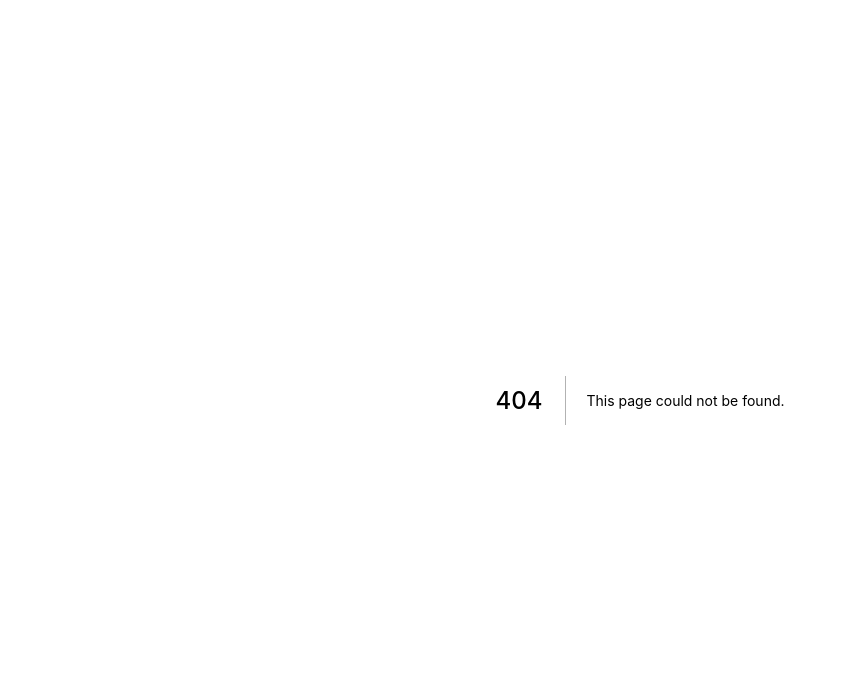
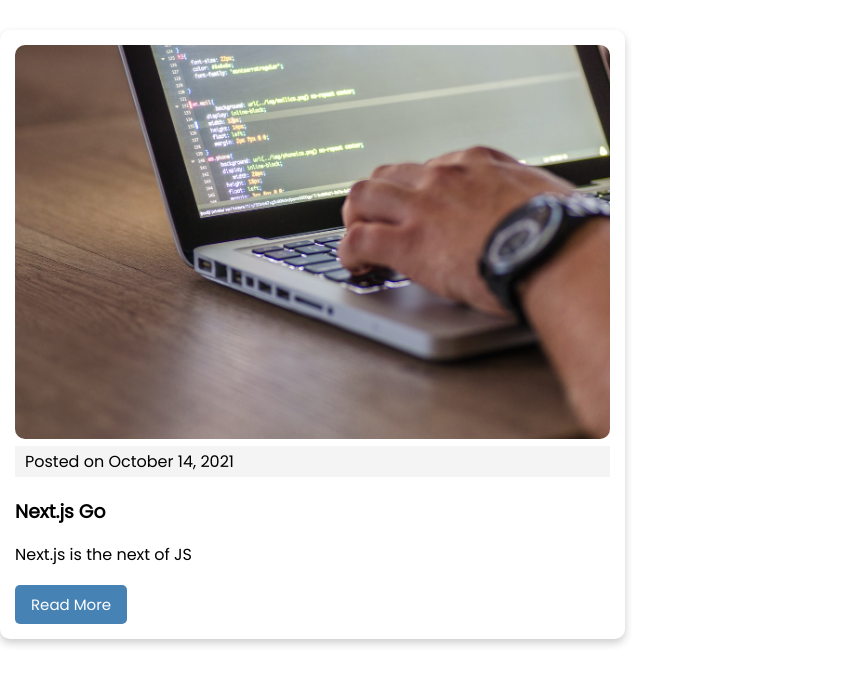
Before and after one commit to zenpow/beta.zenpow.com, a Next.js app: page /blogs in a window 1280 px wide. Before the commit this address had no page. Shown: the top 684 px of the page, without its empty margins (0-847 px from the left). Built offline with nearby package versions, Linux system fonts and the light colour scheme.

Commit message:
Create a draft version markdown blog framework
Ref: https://github.com/bradtraversy/next-markdown-blog

```diff
--- /dev/null
+++ b/components/Post.js
@@ -0,0 +1,19 @@
+import Link from 'next/link'
+
+export default function Post({ post }) {
+  return (
+    <div className='card'>
+      <img src={post.frontmatter.cover_image} alt='' />
+
+      <div className='post-date'>Posted on {post.frontmatter.date}</div>
+
+      <h3>{post.frontmatter.title}</h3>
+
+      <p>{post.frontmatter.excerpt}</p>
+
+      <Link href={`/blogs/${post.slug}`}>
+        <a className='btn'>Read More</a>
+      </Link>
+    </div>
+  )
+}
--- a/pages/_app.js
+++ b/pages/_app.js
@@ -1,4 +1,5 @@
 import 'tailwindcss/tailwind.css'
+import '../styles/globals.css'
 
 function MyApp({ Component, pageProps }) {
   return <Component {...pageProps} />
--- /dev/null
+++ b/pages/blogs.js
@@ -0,0 +1,52 @@
+import fs from 'fs'
+import path from 'path'
+import matter from 'gray-matter'
+import Head from 'next/head'
+import Post from '../components/Post'
+import { sortByDate } from '../utils'
+
+export default function Home({ posts }) {
+  return (
+    <div>
+      <Head>
+        <title>Dev Blog</title>
+      </Head>
+
+      <div className='posts'>
+        {posts.map((post, index) => (
+          <Post key={index} post={post} />
+        ))}
+      </div>
+    </div>
+  )
+}
+
+export async function getStaticProps() {
+  // Get files from the posts dir
+  const files = fs.readdirSync(path.join('posts'))
+
+  // Get slug and frontmatter from posts
+  const posts = files.map((filename) => {
+    // Create slug
+    const slug = filename.replace('.md', '')
+
+    // Get frontmatter
+    const markdownWithMeta = fs.readFileSync(
+      path.join('posts', filename),
+      'utf-8'
+    )
+
+    const { data: frontmatter } = matter(markdownWithMeta)
+
+    return {
+      slug,
+      frontmatter,
+    }
+  })
+
+  return {
+    props: {
+      posts: posts.sort(sortByDate),
+    },
+  }
+}
--- /dev/null
+++ b/posts/next-js-go.md
@@ -0,0 +1,10 @@
+---
+title: 'Next.js Go'
+date: 'October 14, 2021'
+excerpt: 'Next.js is the next of JS'
+cover_image: '/images/posts/img1.jpg'
+---
+
+# Next.js Go
+
+This is an Next.js tutorial
--- /dev/null
+++ b/styles/globals.css
@@ -0,0 +1,119 @@
+@import url('https://fonts.googleapis.com/css2?family=Poppins:wght@300;400&display=swap');
+
+* {
+  box-sizing: border-box;
+  margin: 0;
+  padding: 0;
+}
+
+body {
+  font-family: 'Poppins', sans-serif;
+}
+
+p {
+  margin: 15px 0;
+  line-height: 1.8;
+}
+
+a {
+  text-decoration: none;
+  color: #333;
+}
+
+img {
+  width: 100%;
+  border-radius: 10px;
+}
+
+header {
+  background: steelblue;
+  color: #fff;
+  padding: 5px;
+  margin-bottom: 40px;
+}
+
+header a {
+  color: #fff;
+}
+
+.container {
+  max-width: 768px;
+  margin: auto;
+  overflow: auto;
+  padding: 0 10px;
+}
+
+.btn {
+  display: inline-block;
+  background: steelblue;
+  color: #fff;
+  border: none;
+  padding: 8px 16px;
+  border-radius: 5px;
+  cursor: pointer;
+  text-decoration: none;
+  font-size: 15px;
+  font-family: inherit;
+}
+
+.btn:focus {
+  outline: none;
+}
+
+.btn:hover {
+  transform: scale(0.98);
+}
+
+.btn-back {
+  background: #f4f4f4;
+  color: #000;
+  margin-bottom: 20px;
+}
+
+.posts {
+  display: grid;
+  grid-template-columns: repeat(2, 1fr);
+  gap: 30px;
+  margin-top: 30px;
+}
+
+.card {
+  padding: 15px;
+  border-radius: 10px;
+  box-shadow: 0 4px 8px 0 rgba(0, 0, 0, 0.2);
+}
+
+.card-page {
+  padding: 15px 30px;
+}
+
+.post-title {
+  margin: 10px 0;
+}
+
+.post-date {
+  background: #f4f4f4;
+  margin-bottom: 20px;
+  padding: 3px 10px;
+}
+
+.post-body ul,
+ol {
+  font-size: 110%;
+  line-height: 2.3;
+  font-weight: bold;
+  margin: 10px 0;
+}
+
+.post-body pre {
+  background: #f4f4f4;
+  padding: 20px;
+  margin: 20px 0;
+  line-height: 2.3;
+}
+
+@media (max-width: 500px) {
+  .posts {
+    grid-template-columns: 1fr;
+  }
+}
--- /dev/null
+++ b/utils/index.js
@@ -0,0 +1,3 @@
+export const sortByDate = (a, b) => {
+  return new Date(b.frontmatter.date) - new Date(a.frontmatter.date)
+}
```
Also changed, not shown: components/Header.js (added, +13 -0 lines), pages/blogs/[slug].js (added, +59 -0 lines), pages/index.js (+6 -51 lines), public/images/posts/img1.jpg (added).
